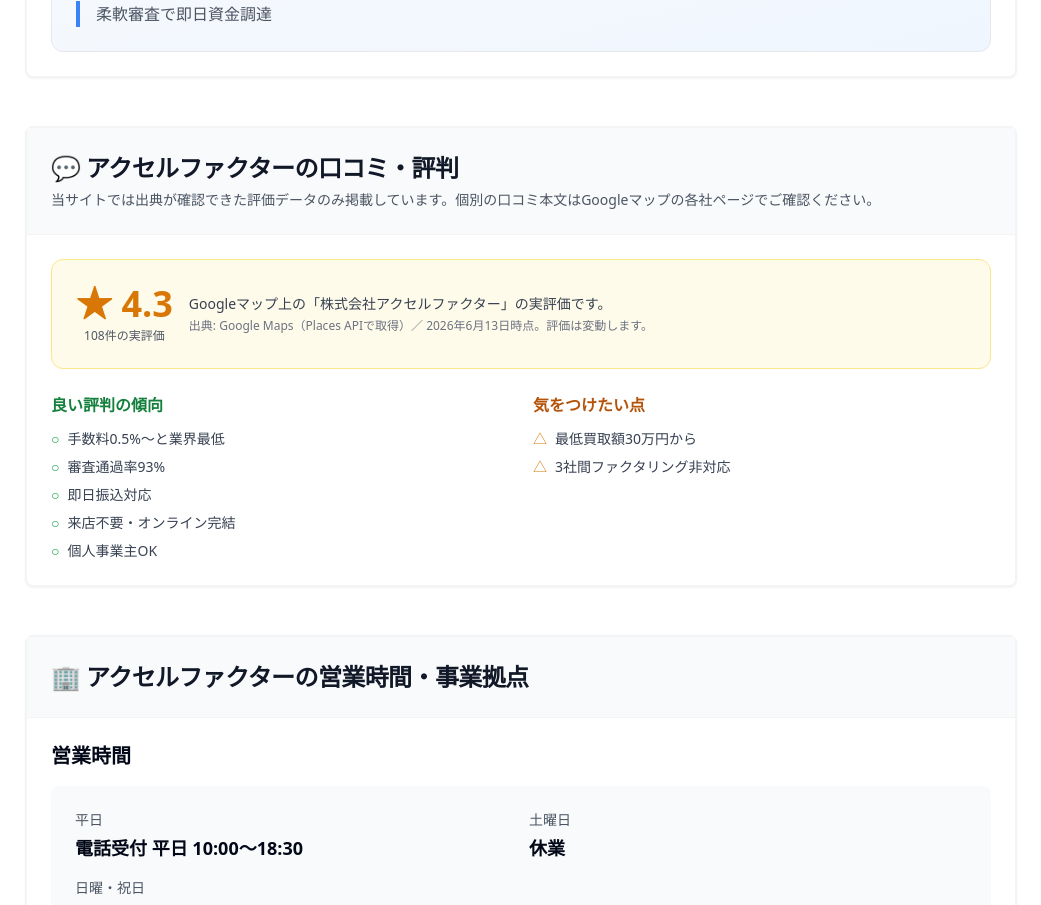
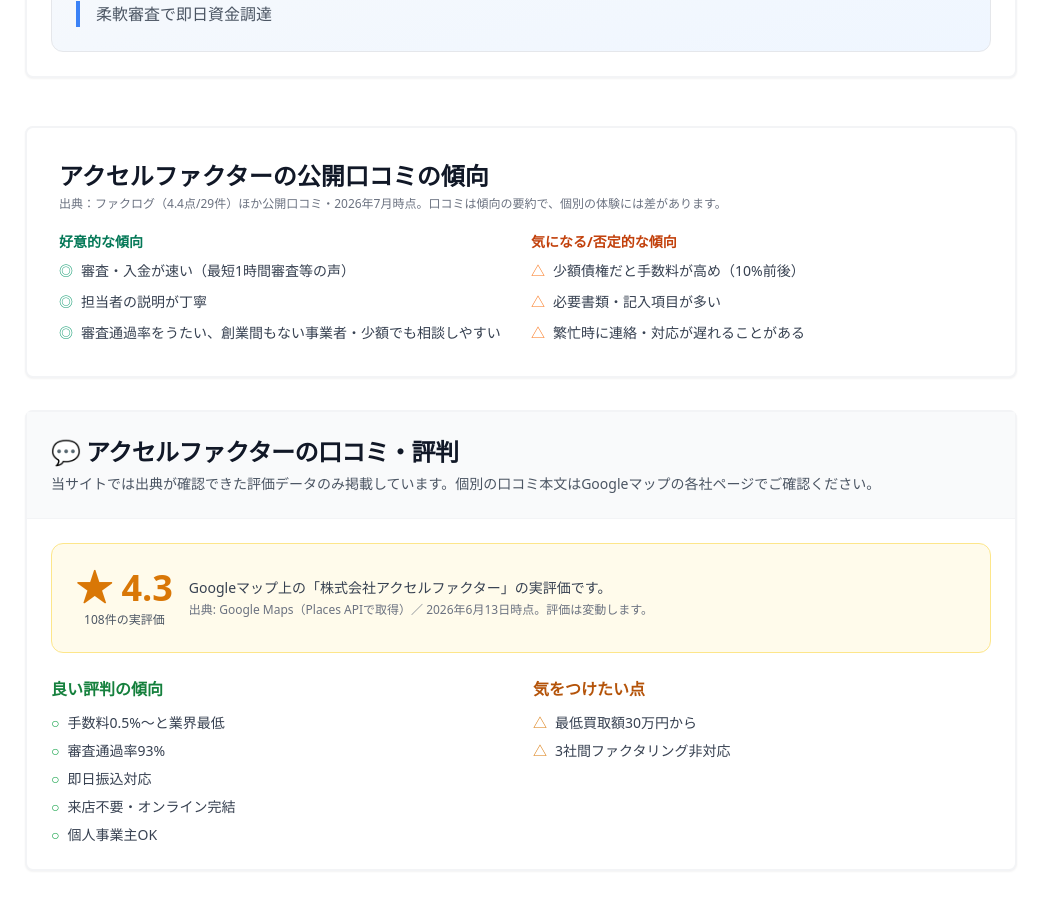
Before and after one commit to webmaster0818/corp-factoring, a Next.js app: page /companies/accel-factor in a window 1280 px wide. Shown: the part 4960-5865 px from the top of the page, without its empty margins (119-1160 px from the left). Built offline with nearby package versions, Linux system fonts and the light colour scheme.

Commit message:
corp-factoring P0第2弾: 10社レビューに公開口コミの傾向ブロック(好意的/否定的・出典2026-07)装填。reviewTrends.ts新設

```diff
--- a/app/companies/[slug]/page.tsx
+++ b/app/companies/[slug]/page.tsx
@@ -5,6 +5,7 @@
 import { getCompanyBySlug, factoringCompanies } from "@/data/companies";
 import { getCompanyStrengths, getCompanyUseCases } from "@/data/companyExtended";
 import { getRealRating } from "@/data/realRatings";
+import { getReviewTrend } from "@/data/reviewTrends";
 import { getCompanyDetails } from "@/data/companyDetails";
 import { Card, CardContent, CardHeader, CardTitle } from "@/components/ui/card";
 import { Badge } from "@/components/ui/badge";
@@ -72,6 +73,7 @@
   const strengths = getCompanyStrengths(slug);
   const useCases = getCompanyUseCases(slug);
   const realRating = getRealRating(slug);
+  const reviewTrend = getReviewTrend(slug);
   const details = getCompanyDetails(slug);
 
   // 構造化データ（JSON-LD）。aggregateRating は Google Maps の実評価が
@@ -579,6 +581,36 @@
           </Card>
         </section>
 
+        {/* 公開口コミの傾向（出典・調査年月つき） */}
+        {reviewTrend && (
+          <section id="review-trends" className="mb-8 scroll-mt-4">
+            <Card className="border-2 border-gray-100 shadow-sm">
+              <div className="p-6 md:p-8">
+                <h2 className="text-xl md:text-2xl font-bold text-gray-900 mb-1">{company.name}の公開口コミの傾向</h2>
+                <p className="text-xs text-gray-500 mb-5">出典：{reviewTrend.source}。口コミは傾向の要約で、個別の体験には差があります。</p>
+                <div className="grid md:grid-cols-2 gap-5">
+                  <div>
+                    <p className="font-bold text-emerald-700 text-sm mb-2">好意的な傾向</p>
+                    <ul className="space-y-2">
+                      {reviewTrend.good.map((g, i) => (
+                        <li key={i} className="flex gap-2 text-sm text-gray-700 leading-relaxed"><span className="text-emerald-600 shrink-0">◎</span><span>{g}</span></li>
+                      ))}
+                    </ul>
+                  </div>
+                  <div>
+                    <p className="font-bold text-orange-700 text-sm mb-2">気になる/否定的な傾向</p>
+                    <ul className="space-y-2">
+                      {reviewTrend.bad.map((b, i) => (
+                        <li key={i} className="flex gap-2 text-sm text-gray-700 leading-relaxed"><span className="text-orange-500 shrink-0">△</span><span>{b}</span></li>
+                      ))}
+                    </ul>
+                  </div>
+                </div>
+              </div>
+            </Card>
+          </section>
+        )}
+
         {/* 利用者の口コミ（Google口コミ引用） */}
         <ReviewSection
           companyName={company.name}
--- /dev/null
+++ b/data/reviewTrends.ts
@@ -0,0 +1,66 @@
+// 各社の公開口コミの傾向（好意的/否定的）。2026年7月8日に第三者レビューサイト等で調査。
+// 口コミ本文の転載はせず傾向の要約のみ。平均★はGoogle Maps実評価(realRatings.ts・2026-06-13取得)を用い、
+// ここでは傾向と出典のみを扱う。みん評は本体が取得不可のため平均★は未掲載。
+
+export interface ReviewTrend {
+  good: string[];
+  bad: string[];
+  source: string; // 出典と調査時点
+}
+
+export const reviewTrends: { [slug: string]: ReviewTrend } = {
+  "ennavi": {
+    good: ["申込〜入金がスピーディー", "24時間365日・土日祝も連絡できる体制", "担当者が親身で、必要書類が少なく手続きが簡便"],
+    bad: ["宣伝の『業界最低水準』ほど手数料が安くならないというギャップ", "基本料率に追加費用が生じる場合がある", "少額利用時は下限がネックになりやすい"],
+    source: "ファクログ（4.3点/4件）ほか公開口コミ・2026年7月時点",
+  },
+  "accel-factor": {
+    good: ["審査・入金が速い（最短1時間審査等の声）", "担当者の説明が丁寧", "審査通過率をうたい、創業間もない事業者・少額でも相談しやすい"],
+    bad: ["少額債権だと手数料が高め（10%前後）", "必要書類・記入項目が多い", "繁忙時に連絡・対応が遅れることがある"],
+    source: "ファクログ（4.4点/29件）ほか公開口コミ・2026年7月時点",
+  },
+  "freenance": {
+    good: ["入金スピード・即日払いの利便性", "登録無料で『あんしん補償』が付帯する安心感", "申込がオンラインで完結する"],
+    bad: ["審査基準が不透明で担当者により判断が分かれるとの声", "『最短30分』表示に対し実際は数時間かかる場合がある", "初回手数料が想定より高い・チャット対応への不満"],
+    source: "みん評（口コミ14件掲載）ほか・2026年7月時点。平均★は本体取得不可のため未掲載",
+  },
+  "paytoday": {
+    good: ["オンライン完結で地方からも利用できる", "手数料1.0〜9.5%と低水準、リピートで下がる傾向", "AI審査による処理・入金の速さ"],
+    bad: ["少額利用時は手数料が割高（9%前後）", "オンライン完結の触れ込みに反し電話確認・面談が入るという声", "初回審査に数時間・否決理由が不明との指摘"],
+    source: "比較サイトFundBridge（口コミ31件/4.3）ほか・2026年7月時点",
+  },
+  "support-kinyu": {
+    good: ["審査スピードが速い（最短即日〜数時間）", "手数料が業界最安水準（1.5%〜）", "一般社団法人運営の安心感・対応が親身"],
+    bad: ["実際の手数料が想定より高いと感じた声", "3社間契約は審査に時間がかかる", "繁忙期の連絡遅れ・営業電話が頻繁との指摘"],
+    source: "ファクログ（4.4点/30件）ほか公開口コミ・2026年7月時点",
+  },
+  "ququmo": {
+    good: ["審査〜入金が迅速（最短2時間の訴求）", "オンライン完結・必要書類が少ない", "手数料が低め（1.0%〜）、2社間で取引先に知られにくい"],
+    bad: ["手数料上限14.8%と高くなる場合がある", "3社間ファクタリングに非対応", "スピードにばらつき・土日は審査/入金非対応との指摘"],
+    source: "ファクログ（4.3点/57件）ほか・2026年7月時点",
+  },
+  "paytner": {
+    good: ["最短10分・即日で現金化できるスピード", "手数料一律10%で明朗、初回以降は請求書だけで申込可", "土日祝も入金対応、少額でも使いやすい"],
+    bad: ["『審査に通らない』という不満が中心", "サポートがAI・メール中心で電話サポートがない", "初回上限30万円・最大300万円で、大口では一律10%が割高"],
+    source: "みん評（口コミ4件掲載）ほか・2026年7月時点。平均★は本体取得不可のため未掲載",
+  },
+  "labol": {
+    good: ["最短30〜60分の入金スピードと手続きの簡単さ", "取引先に通知されない2者間方式でプライバシー面の安心感", "1万円からの少額対応・初回サポートが丁寧"],
+    bad: ["『最短30〜60分』でも再提出が続き時間がかかった事例", "審査が厳しい・審査落ちの報告", "サポートがメール中心で対応が機械的と感じる声"],
+    source: "みん評（口コミ4件掲載）ほか・2026年7月時点。平均★は本体取得不可のため未掲載",
+  },
+  "be-trading": {
+    good: ["入金・審査スピードが速い（最短2時間入金・審査30分以内）", "専任オペレーター制度など担当対応が丁寧", "手数料が比較的安く済んだとの声"],
+    bad: ["担当者により対応品質にばらつき", "資料提出後に連絡が滞る事例", "土日祝は休業で対応不可・複数回利用でも手数料が下がらなかった不満"],
+    source: "第三者まとめサイト（Google Maps 4.0/約145件・2026年3月時点の二次情報）ほか・2026年7月時点",
+  },
+  "pmg": {
+    good: ["担当者のレスポンスが早く説明が丁寧・親身", "専任担当による資金繰りサポートで初回でも安心", "最短1.5〜2時間の入金スピード"],
+    bad: ["手数料をもう少し下げてほしい（特に2社間は割高傾向）", "審査体制の急な変更や連絡の遅れ", "アポなしの飛び込み営業訪問があったとの口コミ"],
+    source: "第三者まとめサイト（★4.4/約580件は一次確認できず参考）ほか・2026年7月時点",
+  },
+};
+
+export function getReviewTrend(slug: string): ReviewTrend | undefined {
+  return reviewTrends[slug];
+}
```
